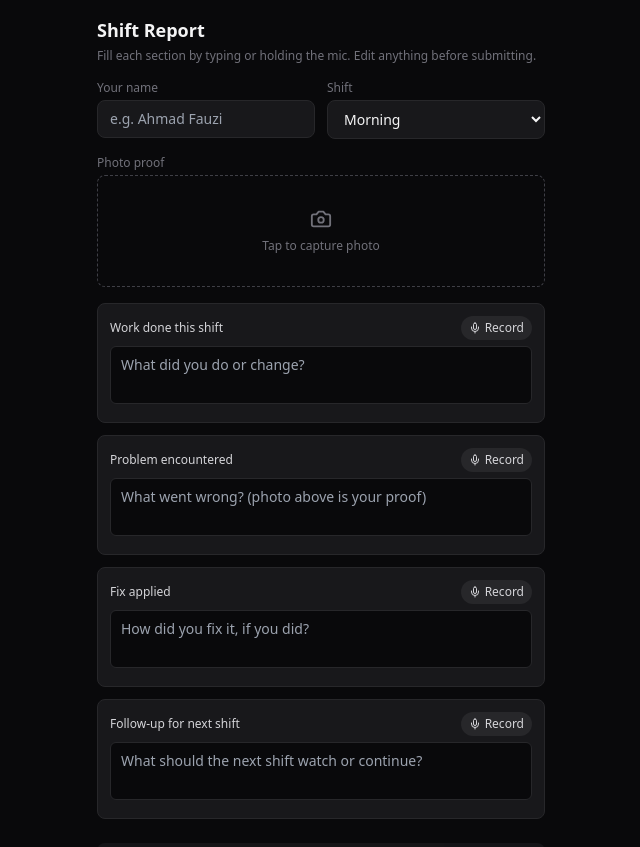
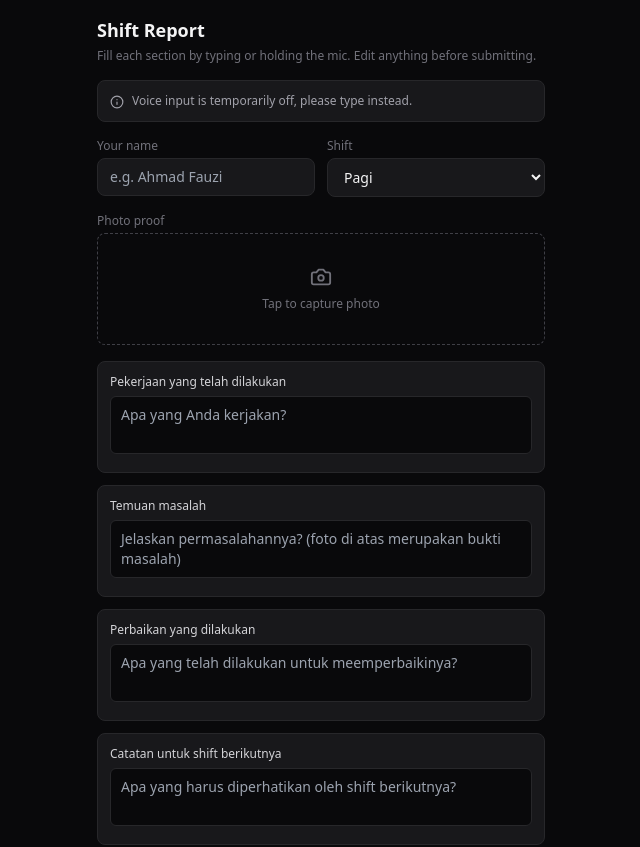
Before and after one commit to alifiadewi/Shift-Log, a React (Vite) app: page / in a window 1280 px wide. Shown: the top 847 px of the page, without its empty margins (319-959 px from the left). Built offline with nearby package versions, Linux system fonts and the light colour scheme.

Commit message:
Update App.jsx

```diff
--- a/src/App.jsx
+++ b/src/App.jsx
@@ -2,23 +2,24 @@ import React, { useState, useRef } from "react";
 import { Camera, Mic, Square, RotateCcw, CheckCircle2, Info } from "lucide-react";
 
 const CATEGORIES = [
-  { key: "workDone", label: "Work done this shift", placeholder: "What did you do or change?" },
-  { key: "problem", label: "Problem encountered", placeholder: "What went wrong? (photo above is your proof)" },
-  { key: "solution", label: "Fix applied", placeholder: "How did you fix it, if you did?" },
-  { key: "followUp", label: "Follow-up for next shift", placeholder: "What should the next shift watch or continue?" },
+  { key: "workDone", label: "Pekerjaan yang telah dilakukan", placeholder: "Apa yang Anda kerjakan?" },
+  { key: "problem", label: "Temuan masalah", placeholder: "Jelaskan permasalahannya? (foto di atas merupakan bukti masalah)" },
+  { key: "solution", label: "Perbaikan yang dilakukan", placeholder: "Apa yang telah dilakukan untuk meemperbaikinya?" },
+  { key: "followUp", label: "Catatan untuk shift berikutnya", placeholder: "Apa yang harus diperhatikan oleh shift berikutnya?" },
 ];
 
-const SHIFTS = ["Morning", "Afternoon", "Night"];
+const SHIFTS = ["Pagi", "Siang", "Malam"];
 
-// Same-origin route. In production (Cloudflare Pages) this resolves to
-// functions/api/cleanup.js, which holds the Anthropic API key server-side.
-// Until that function + secret are set up, this call will just fail quietly
-// (caught below) and the button will effectively do nothing — it won't crash the app.
+// PENDING
+// Mic input sends raw audio to Google/Apple's speech service; AI cleanup sends text to Anthropic
+const VOICE_INPUT_ENABLED = false;
+const AI_CLEANUP_ENABLED = false;
+
 const CLEANUP_ENDPOINT = "/api/cleanup";
 
 export default function ShiftReportForm() {
   const [name, setName] = useState("");
-  const [shift, setShift] = useState("Morning");
+  const [shift, setShift] = useState("Pagi");
   const [photo, setPhoto] = useState(null);
   const [fields, setFields] = useState({ workDone: "", problem: "", solution: "", followUp: "" });
   const [recordingKey, setRecordingKey] = useState(null);
@@ -31,6 +32,7 @@ export default function ShiftReportForm() {
   const fileInputRef = useRef(null);
 
   const speechSupported =
+    VOICE_INPUT_ENABLED &&
     typeof window !== "undefined" && (window.SpeechRecognition || window.webkitSpeechRecognition);
 
   function handlePhotoChange(e) {
@@ -166,10 +168,10 @@ export default function ShiftReportForm() {
         <h1 className="text-lg font-semibold mb-1">Shift Report</h1>
         <p className="text-xs text-zinc-500 mb-4">Fill each section by typing or holding the mic. Edit anything before submitting.</p>
 
-        {!speechSupported && (
+        {!VOICE_INPUT_ENABLED && (
           <div className="flex items-start gap-2 bg-zinc-900 border border-zinc-800 rounded-lg p-3 mb-4 text-xs text-zinc-400">
             <Info size={14} className="mt-0.5 shrink-0" />
-            <span>Voice input isn't supported in this browser — typing still works for every field.</span>
+            <span>Voice input is temporarily off, please type instead.</span>
           </div>
         )}
 
@@ -258,25 +260,24 @@ export default function ShiftReportForm() {
           ))}
         </div>
 
+        {AI_CLEANUP_ENABLED && (
+          <>
             <div className="flex gap-2 mb-1">
               <button
                 onClick={cleanUpWithAI}
                 disabled={isCleaning || !Object.values(fields).some((v) => v.trim())}
                 className="flex-1 bg-zinc-800 hover:bg-zinc-700 disabled:opacity-40 disabled:cursor-not-allowed text-zinc-100 text-sm font-medium rounded-lg py-2.5"
               >
-            {isCleaning ? "Cleaning up..." : "Clean up with AI"}
+                {isCleaning ? "Memproses..." : "Clean up"}
               </button>
               {rawFields && (
-            <button
-              onClick={undoCleanup}
-              className="bg-zinc-900 border border-zinc-800 text-zinc-400 text-sm px-4 rounded-lg"
-            >
+                <button onClick={undoCleanup} className="bg-zinc-900 border border-zinc-800 text-zinc-400 text-sm px-4 rounded-lg">
                   Undo
                 </button>
               )}
             </div>
-        {cleanupError && (
-          <p className="text-xs text-amber-500 mb-2">{cleanupError}</p>
+            {cleanupError && <p className="text-xs text-amber-500 mb-2">{cleanupError}</p>}
+          </>
         )}
 
         <button
```
Lines whose indentation alone changed are shown as unchanged.
